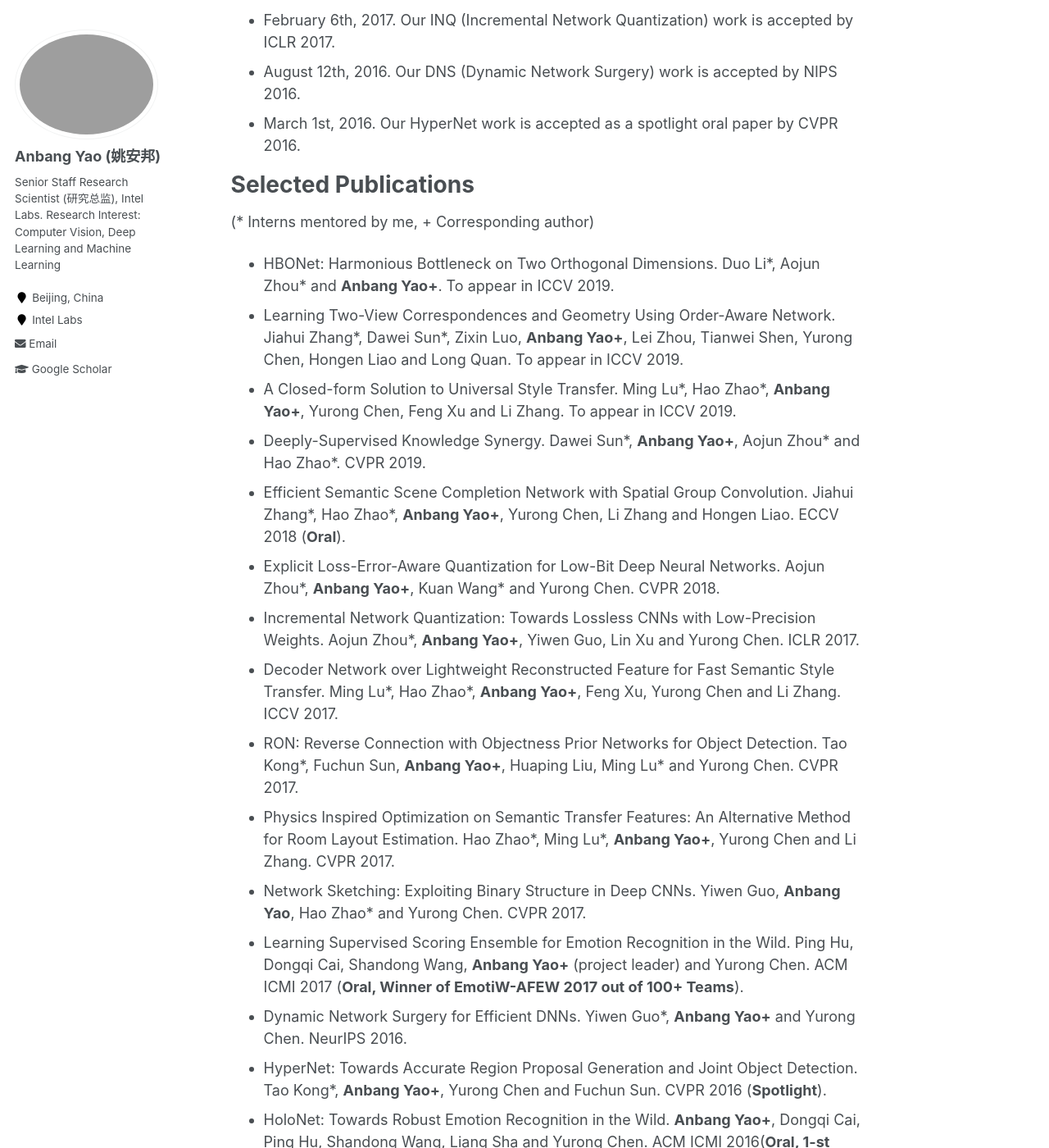
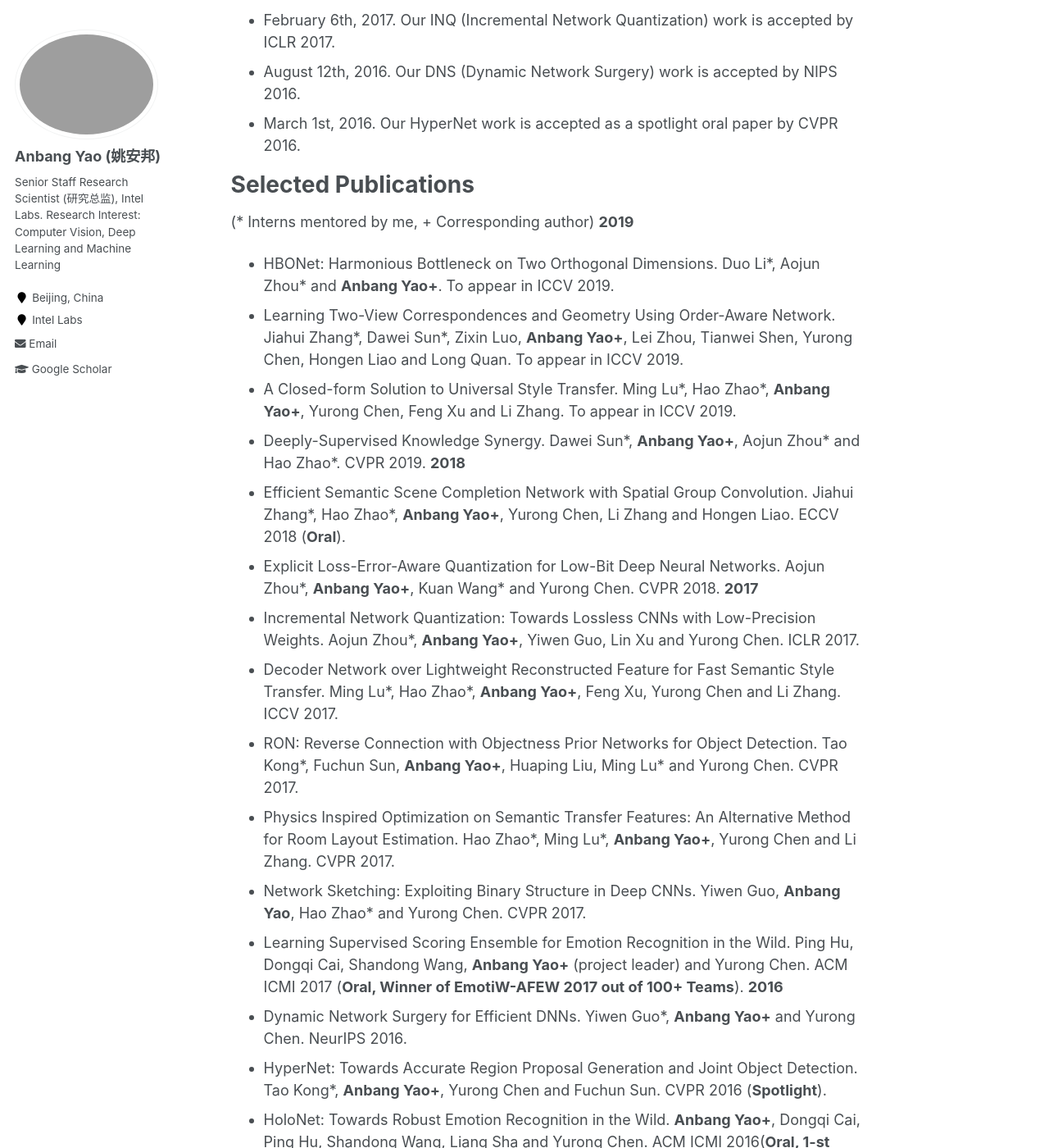
Before and after one commit to YaoAnbang/YaoAnbang.github.io, a Jekyll site: the page built from _pages/about.md, in a window 1280 px wide and 1400 px high, scrolled down 966 px. Shown: the whole window at 82% size. Built offline with Jekyll 4.4.1, drawn with Linux system fonts in a browser that asks for light colours.

Commit message:
Update about.md

```diff
--- a/_pages/about.md
+++ b/_pages/about.md
@@ -30,21 +30,26 @@
 =====
 
 (\* Interns mentored by me, \+ Corresponding author)
+**2019**
 + HBONet: Harmonious Bottleneck on Two Orthogonal Dimensions. Duo Li\*, Aojun Zhou\* and **Anbang Yao+**. To appear in ICCV 2019.
 + Learning Two-View Correspondences and Geometry Using Order-Aware Network. Jiahui Zhang\*, Dawei Sun\*, Zixin Luo, **Anbang Yao+**, Lei Zhou, Tianwei Shen, Yurong Chen, Hongen Liao and Long Quan. To appear in ICCV 2019.
 + A Closed-form Solution to Universal Style Transfer. Ming Lu\*, Hao Zhao\*, **Anbang Yao+**, Yurong Chen, Feng Xu and Li Zhang. To appear in ICCV 2019.
 + Deeply-Supervised Knowledge Synergy. Dawei Sun\*, **Anbang Yao+**, Aojun Zhou\* and Hao Zhao\*. CVPR 2019.
+**2018**
 + Efficient Semantic Scene Completion Network with Spatial Group Convolution. Jiahui Zhang\*, Hao Zhao\*, **Anbang Yao+**, Yurong Chen, Li Zhang and Hongen Liao. ECCV 2018 (**Oral**).
 + Explicit Loss-Error-Aware Quantization for Low-Bit Deep Neural Networks.  Aojun Zhou\*, **Anbang Yao+**, Kuan Wang\* and Yurong Chen. CVPR 2018.
+**2017**
 + Incremental Network Quantization: Towards Lossless CNNs with Low-Precision Weights. Aojun Zhou\*, **Anbang Yao+**, Yiwen Guo, Lin Xu and Yurong Chen. ICLR 2017.
 + Decoder Network over Lightweight Reconstructed Feature for Fast Semantic Style Transfer. Ming Lu\*, Hao Zhao\*, **Anbang Yao+**, Feng Xu, Yurong Chen and Li Zhang. ICCV 2017.
 + RON: Reverse Connection with Objectness Prior Networks for Object Detection. Tao Kong\*, Fuchun Sun, **Anbang Yao+**, Huaping Liu, Ming Lu* and Yurong Chen. CVPR 2017.
 + Physics Inspired Optimization on Semantic Transfer Features: An Alternative Method for Room Layout Estimation. Hao Zhao\*, Ming Lu\*, **Anbang Yao+**, Yurong Chen and Li Zhang. CVPR 2017.
 + Network Sketching: Exploiting Binary Structure in Deep CNNs. Yiwen Guo, **Anbang Yao**, Hao Zhao\* and Yurong Chen. CVPR 2017.
 + Learning Supervised Scoring Ensemble for Emotion Recognition in the Wild. Ping Hu, Dongqi Cai, Shandong Wang, **Anbang Yao+** (project leader) and Yurong Chen. ACM ICMI 2017 (**Oral, Winner of EmotiW-AFEW 2017 out of 100+ Teams**).
+**2016**
 + Dynamic Network Surgery for Efficient DNNs. Yiwen Guo\*, **Anbang Yao+** and Yurong Chen. NeurIPS 2016.
 + HyperNet: Towards Accurate Region Proposal Generation and Joint Object Detection. Tao Kong\*, **Anbang Yao+**, Yurong Chen and Fuchun Sun. CVPR 2016 (**Spotlight**).
 + HoloNet: Towards Robust Emotion Recognition in the Wild. **Anbang Yao+**, Dongqi Cai, Ping Hu, Shandong Wang, Liang Sha and Yurong Chen. ACM ICMI 2016(**Oral, 1-st Runner-up of EmotiW-AFEW 2016 out of ~100 Teams**).
+**2015 and before**
 + Capturing AU-Aware Facial Features and Their Latent Relations for Emotion Recognition in the Wild. **Anbang Yao+**, Junchao Shao\*, Ningning Ma\* and Yurong Chen. ACM ICMI 2015(**Oral, Winner of EmotiW-AFEW 2015 out of 75 Teams**).
 + Robust Face Representation Using Hybrid Spatial Feature Interdependence Matrix. **Anbang Yao+** and Shan Yu. IEEE Trans. Image Processing, 2013.
 + A Compact Association of Particle Filtering and Kernel Based Object Tracking. **Anbang Yao+**, Xinggang Lin, Guijin Wang and Shan Yu. Pattern Recognition, 2012.
```
